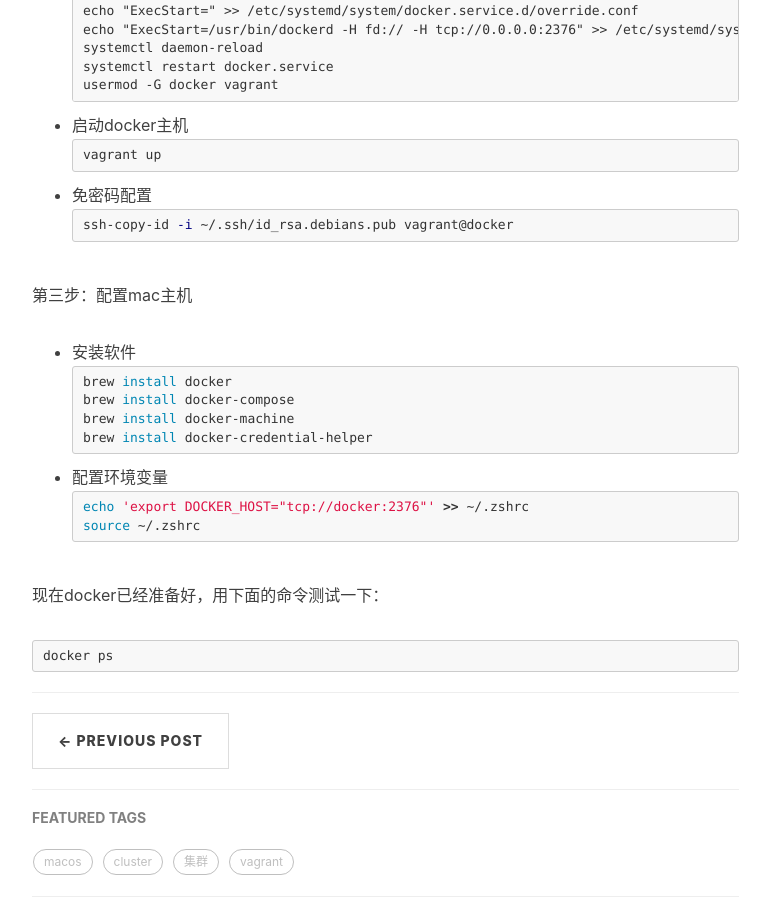
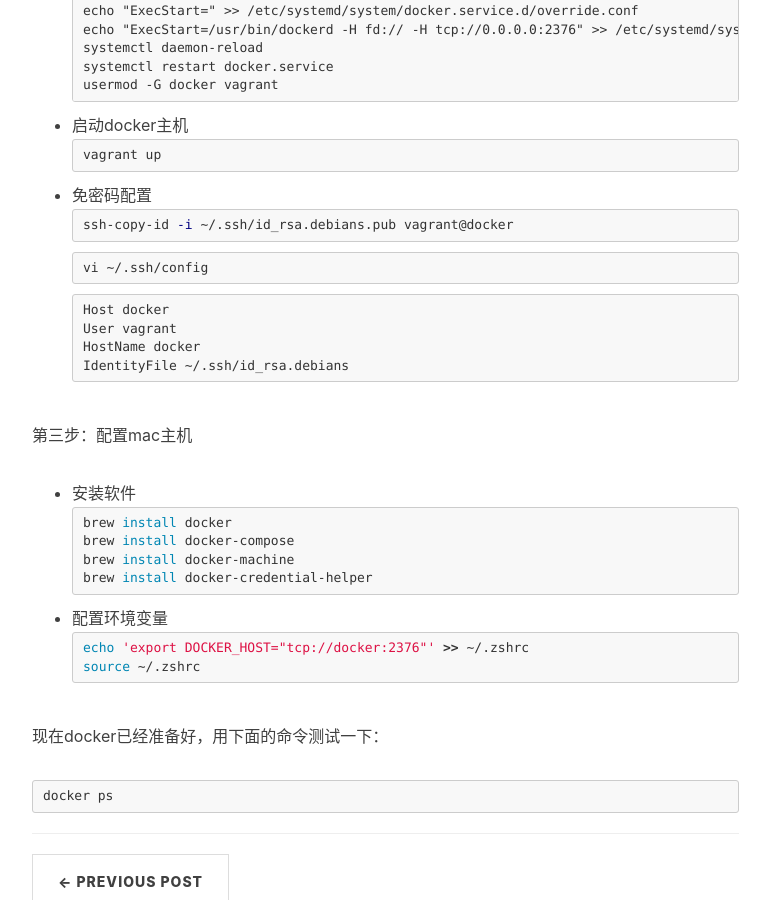
Before and after one commit to pinasterist/pinasterist.github.io, a Jekyll site: the page built from _posts/2018-04-06-macdocker.markdown, in a window 1280 px wide and 900 px high, scrolled down 1890 px. Shown: the whole window, without its empty margins (233-1003 px from the left). Built offline with Jekyll 4.4.1, drawn with Linux system fonts in a browser that asks for light colours; nearby versions of some CDN libraries; comment, search, counter and statistics services are not loaded.

Commit message:
modify docker article.

````diff
--- a/_posts/2018-04-06-macdocker.markdown
+++ b/_posts/2018-04-06-macdocker.markdown
@@ -87,6 +87,15 @@ vagrant up
 ```shell
 ssh-copy-id -i ~/.ssh/id_rsa.debians.pub vagrant@docker
 ```
+```shell
+vi ~/.ssh/config
+```
+```
+Host docker
+  User vagrant
+  HostName docker
+  IdentityFile ~/.ssh/id_rsa.debians
+```
 
 第三步：配置mac主机
 - 安装软件
````
